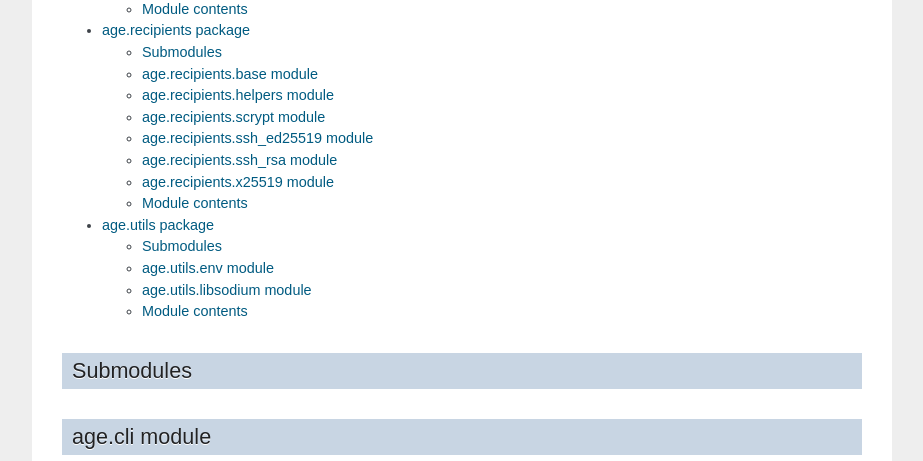
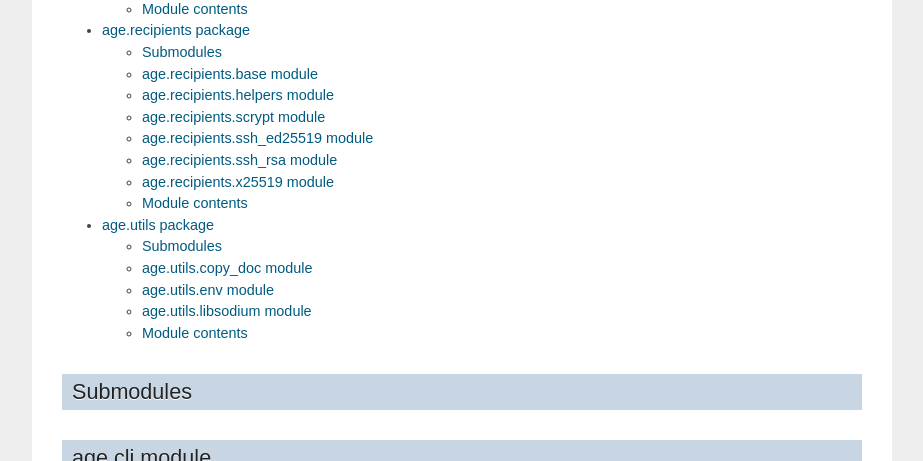
Before and after one commit to jojonas/pyage, a Sphinx documentation site: the page built from docs/source/api/age.rst, in a window 1280 px wide and 900 px high, scrolled down 738 px, cut to the strip 0-461 px from the top of the window. Shown: the whole strip, without its empty margins (198-1121 px from the left). Built offline with Sphinx 7.4.7, drawn with Linux system fonts in a browser that asks for light colours.

Commit message:
Fix Sphinx error

```diff
--- a/docs/source/api/age.utils.rst
+++ b/docs/source/api/age.utils.rst
@@ -3,6 +3,14 @@ age.utils package
 
 Submodules
 ----------
+
+age.utils.copy\_doc module
+--------------------------
+
+.. automodule:: age.utils.copy_doc
+   :members:
+   :undoc-members:
+   :show-inheritance:
 
 age.utils.env module
 --------------------
```
Also changed, not shown: 1 other file.
